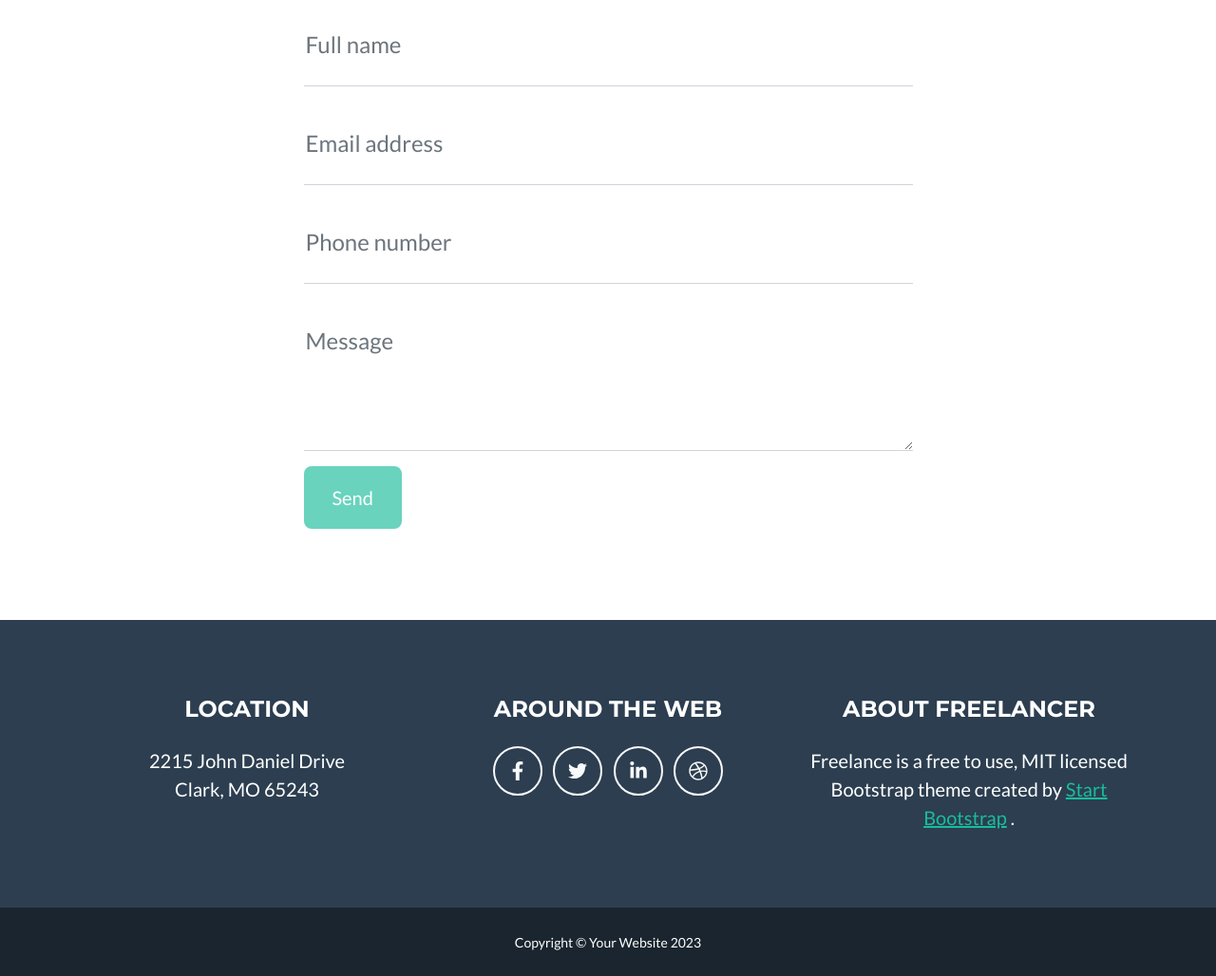
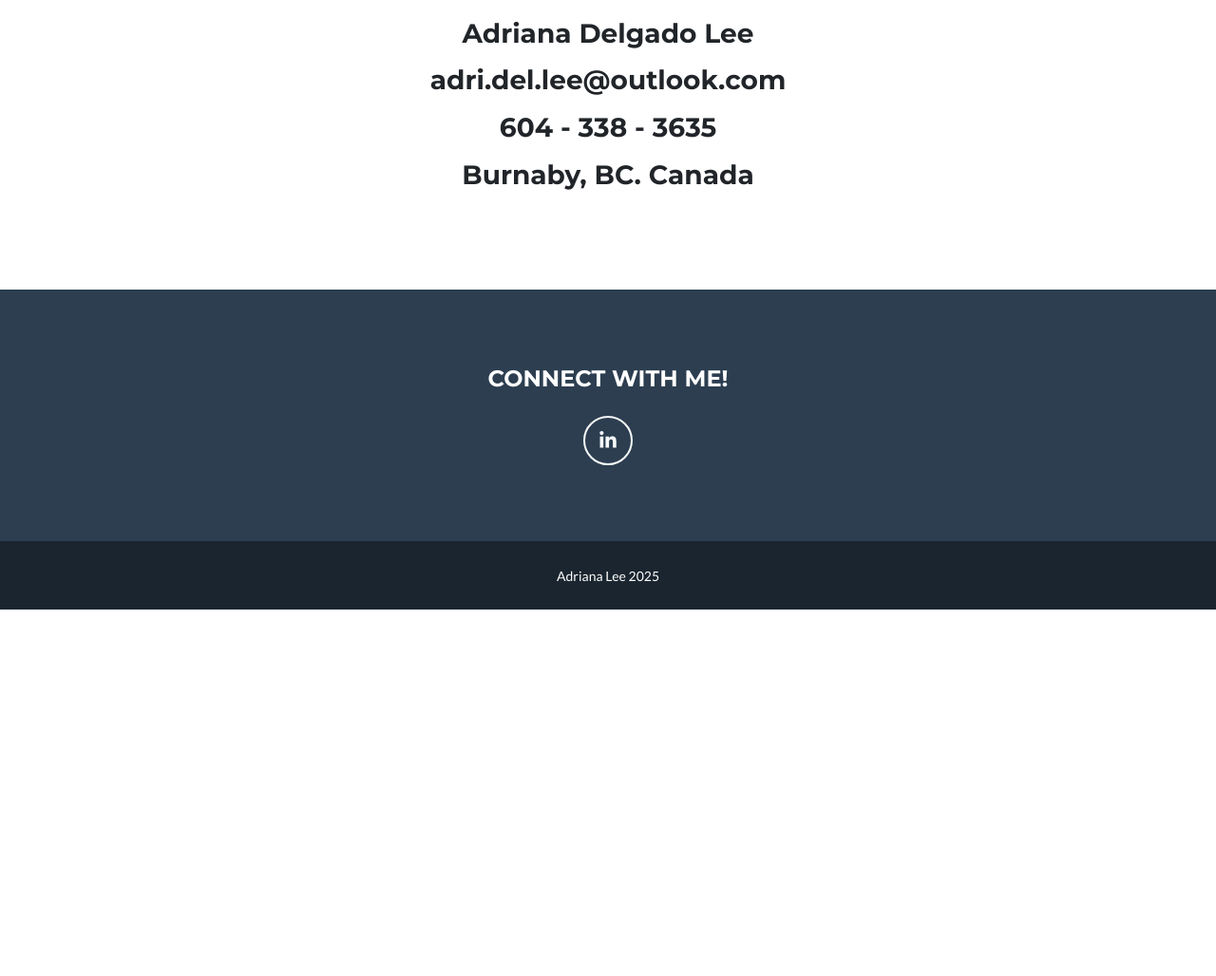
Before and after one commit to adri2765/adri2765.github.io, a plain HTML site: page index.html in a window 1280 px wide. Shown: the part 4062-5090 px from the top of the page at 95% size. After the commit the page ends 4704 px from the top, so only its background shows below. Drawn offline with nearby package versions, Linux system fonts and the light colour scheme.

Commit message:
changes to contact, footer, and icon

```diff
--- a/index.html
+++ b/index.html
@@ -5,9 +5,9 @@
         <meta name="viewport" content="width=device-width, initial-scale=1, shrink-to-fit=no" />
         <meta name="description" content="" />
         <meta name="author" content="" />
-        <title>Freelancer - Start Bootstrap Theme</title>
+        <title>Adriana Lee - Mechatronics Grad</title>
         <!-- Favicon-->
-        <link rel="icon" type="image/x-icon" href="assets/favicon.ico" />
+        <link rel="icon" type="image/x-icon" href="assets/hello.ico" />
         <!-- Font Awesome icons (free version)-->
         <script src="https://use.fontawesome.com/releases/v6.3.0/js/all.js" crossorigin="anonymous"></script>
         <!-- Google fonts-->
@@ -323,52 +323,10 @@
                         <!-- To make this form functional, sign up at-->
                         <!-- https://startbootstrap.com/solution/contact-forms-->
                         <!-- to get an API token!-->
-                        <form id="contactForm" data-sb-form-api-token="API_TOKEN">
-                            <!-- Name input-->
-                            <div class="form-floating mb-3">
-                                <input class="form-control" id="name" type="text" placeholder="Enter your name..." data-sb-validations="required" />
-                                <label for="name">Full name</label>
-                                <div class="invalid-feedback" data-sb-feedback="name:required">A name is required.</div>
-                            </div>
-                            <!-- Email address input-->
-                            <div class="form-floating mb-3">
-                                <input class="form-control" id="email" type="email" placeholder="name@example.com" data-sb-validations="required,email" />
-                                <label for="email">Email address</label>
-                                <div class="invalid-feedback" data-sb-feedback="email:required">An email is required.</div>
-                                <div class="invalid-feedback" data-sb-feedback="email:email">Email is not valid.</div>
-                            </div>
-                            <!-- Phone number input-->
-                            <div class="form-floating mb-3">
-                                <input class="form-control" id="phone" type="tel" placeholder="(123) 456-7890" data-sb-validations="required" />
-                                <label for="phone">Phone number</label>
-                                <div class="invalid-feedback" data-sb-feedback="phone:required">A phone number is required.</div>
-                            </div>
-                            <!-- Message input-->
-                            <div class="form-floating mb-3">
-                                <textarea class="form-control" id="message" type="text" placeholder="Enter your message here..." style="height: 10rem" data-sb-validations="required"></textarea>
-                                <label for="message">Message</label>
-                                <div class="invalid-feedback" data-sb-feedback="message:required">A message is required.</div>
-                            </div>
-                            <!-- Submit success message-->
-                            <!---->
-                            <!-- This is what your users will see when the form-->
-                            <!-- has successfully submitted-->
-                            <div class="d-none" id="submitSuccessMessage">
-                                <div class="text-center mb-3">
-                                    <div class="fw-bolder">Form submission successful!</div>
-                                    To activate this form, sign up at
-                                    <br />
-                                    <a href="https://startbootstrap.com/solution/contact-forms">https://startbootstrap.com/solution/contact-forms</a>
-                                </div>
-                            </div>
-                            <!-- Submit error message-->
-                            <!---->
-                            <!-- This is what your users will see when there is-->
-                            <!-- an error submitting the form-->
-                            <div class="d-none" id="submitErrorMessage"><div class="text-center text-danger mb-3">Error sending message!</div></div>
-                            <!-- Submit Button-->
-                            <button class="btn btn-primary btn-xl disabled" id="submitButton" type="submit">Send</button>
-                        </form>
+                        <h3 class="text-center mt-3">Adriana Delgado Lee</h3>
+                        <h3 class="text-center mt-3">adri.del.lee@outlook.com</h3>
+                        <h3 class="text-center mt-3">604 - 338 - 3635</h3>
+                        <h3 class="text-center mt-3">Burnaby, BC. Canada</h3>
                     </div>
                 </div>
             </div>
@@ -377,39 +335,13 @@
         <!-- Footer-->
         <footer class="footer text-center">
             <div class="container">
-                <div class="row">
-                    <!-- Footer Location-->
-                    <div class="col-lg-4 mb-5 mb-lg-0">
-                        <h4 class="text-uppercase mb-4">Location</h4>
-                        <p class="lead mb-0">
-                            2215 John Daniel Drive
-                            <br />
-                            Clark, MO 65243
-                        </p>
-                    </div>
-                    <!-- Footer Social Icons-->
-                    <div class="col-lg-4 mb-5 mb-lg-0">
-                        <h4 class="text-uppercase mb-4">Around the Web</h4>
-                        <a class="btn btn-outline-light btn-social mx-1" href="#!"><i class="fab fa-fw fa-facebook-f"></i></a>
-                        <a class="btn btn-outline-light btn-social mx-1" href="#!"><i class="fab fa-fw fa-twitter"></i></a>
-                        <a class="btn btn-outline-light btn-social mx-1" href="#!"><i class="fab fa-fw fa-linkedin-in"></i></a>
-                        <a class="btn btn-outline-light btn-social mx-1" href="#!"><i class="fab fa-fw fa-dribbble"></i></a>
-                    </div>
-                    <!-- Footer About Text-->
-                    <div class="col-lg-4">
-                        <h4 class="text-uppercase mb-4">About Freelancer</h4>
-                        <p class="lead mb-0">
-                            Freelance is a free to use, MIT licensed Bootstrap theme created by
-                            <a href="http://startbootstrap.com">Start Bootstrap</a>
-                            .
-                        </p>
-                    </div>
-                </div>
+                <h4 class="text-uppercase mb-4">Connect with me!</h4>
+                <a class="btn btn-outline-light btn-social mx-1" href="https://www.linkedin.com/in/adridellee/"><i class="fab fa-fw fa-linkedin-in"></i></a>
             </div>
         </footer>
         <!-- Copyright Section-->
         <div class="copyright py-4 text-center text-white">
-            <div class="container"><small>Copyright &copy; Your Website 2023</small></div>
+            <div class="container"><small>Adriana Lee 2025</small></div>
         </div>
 <!-- ____________________________________________________________________________________________________________________________________________________________________________________________________________________________________________________________________________________________-->
         <!-- Portfolio Content-->
```
Also changed, not shown: assets/hello.ico (added), css/styles.css.
